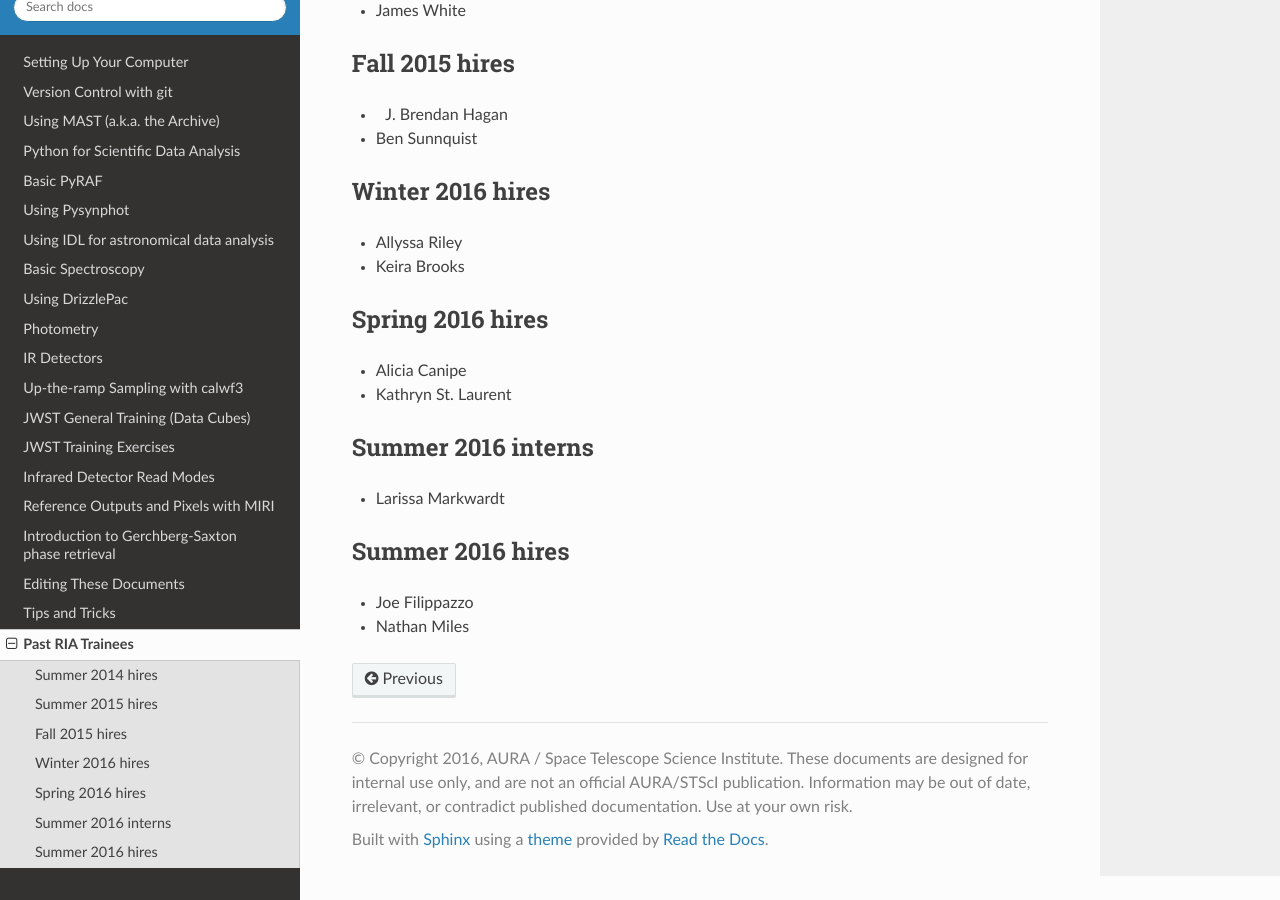
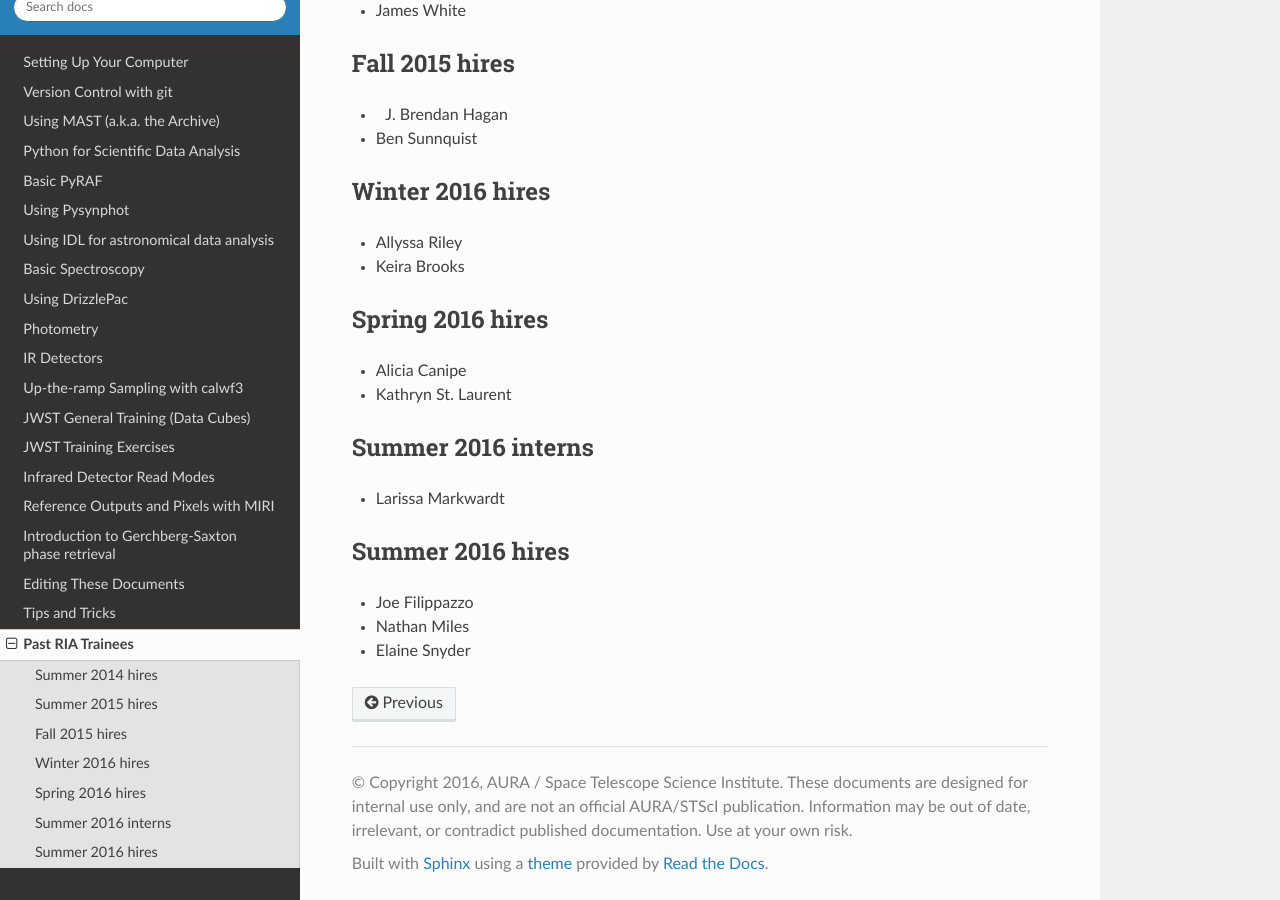
Before and after one commit to staceybright/training-library, a Sphinx documentation site: the page built from source/trainees.txt, in a window 1280 px wide and 900 px high, scrolled down 681 px. Built offline with Sphinx 7.4.7 and the Read the Docs theme 2.0.0, drawn with Linux system fonts in a browser that asks for light colours.

Commit message:
Added my name to trainees.txt.

```diff
--- a/source/trainees.txt
+++ b/source/trainees.txt
@@ -55,3 +55,4 @@ Summer 2016 hires
 
 * Joe Filippazzo
 * Nathan Miles
+* Elaine Snyder
```
